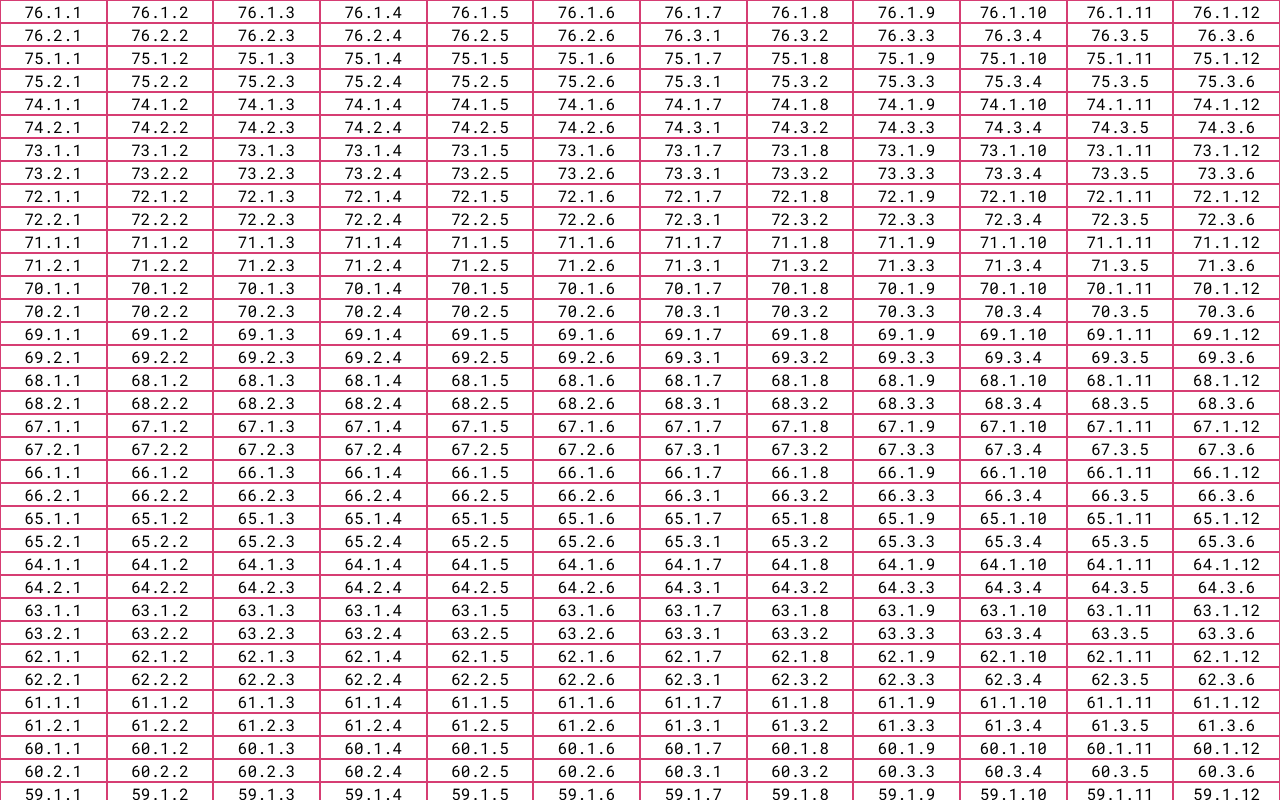
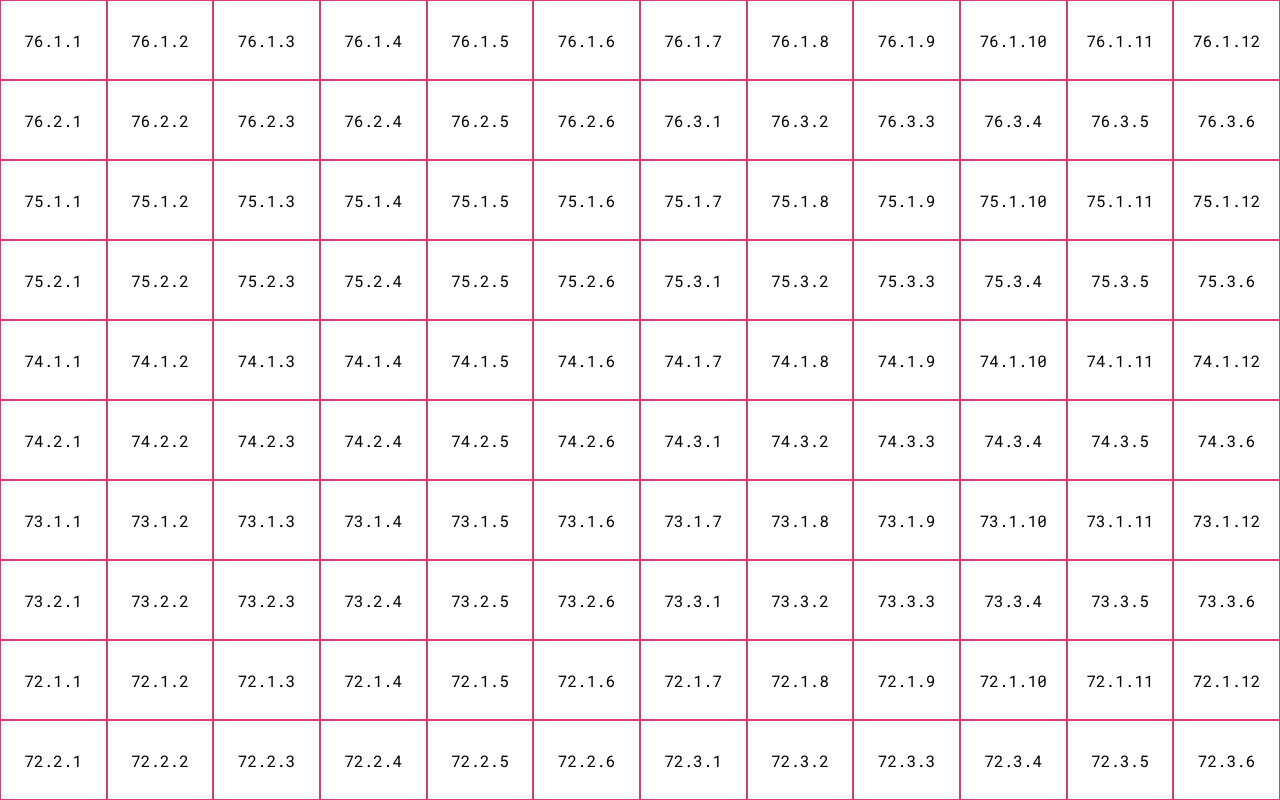
Before and after one commit to Hostek/om-checklist, a SvelteKit app: page / in a window 1280 px wide. Shown: the top 800 px of the page. Built offline with nearby package versions, Linux system fonts and the light colour scheme.

Commit message:
add vertical centering

```diff
--- a/src/components/Box.svelte
+++ b/src/components/Box.svelte
@@ -12,6 +12,12 @@
         // color: cadetblue;
 
         text-align: center;
+        min-height: 10vh;
+        box-sizing: border-box;
+
+        display: flex;
+        align-items: center;
+        justify-content: center;
     }
 
     .white {
```
